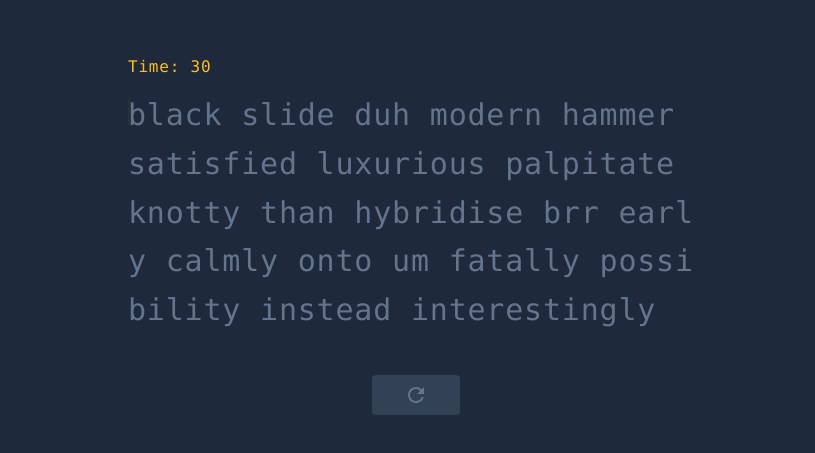
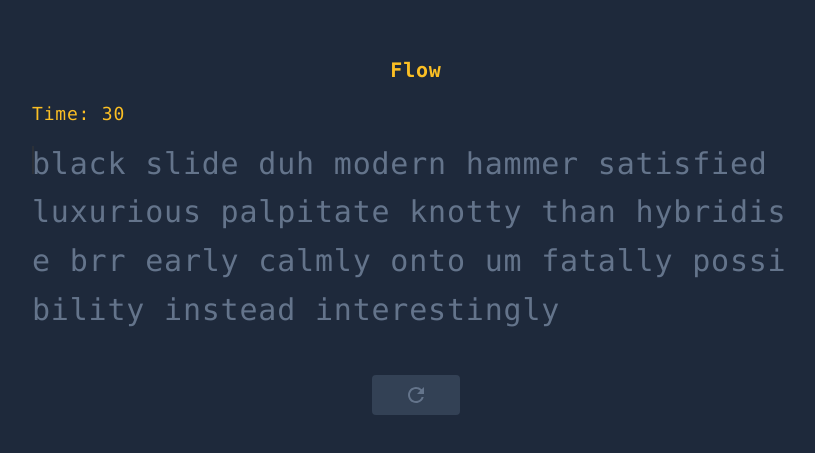
Before and after one commit to aivee-teodocio/flow, a React (Create React App) app: page / in a window 1280 px wide. Shown: the part 165-618 px from the top of the page, without its empty margins (224-1039 px from the left). Built offline with nearby package versions, Linux system fonts and the light colour scheme; the HTML template or start-up script is replaced by a standard one.

Commit message:
Styling changes

```diff
--- a/src/App.tsx
+++ b/src/App.tsx
@@ -3,6 +3,7 @@ import RedoButton from "./components/RedoButton";
 import Stats from "./components/Stats";
 import WordsContainer from "./components/WordsContainer";
 import useTest from "./hooks/useTest";
+import Header from "./components/Header";
 import { calculateAccuracy } from "./utils/helpers";
 import { DONE_STATE } from "./constants";
 
@@ -12,6 +13,7 @@ function App() {
 
   return (
     <>
+      <Header/>
       <Timer timeLeft={timeLeft}/>
       <WordsContainer
         wordsGenerated={words}
--- /dev/null
+++ b/src/components/Header.tsx
@@ -0,0 +1,15 @@
+import { useEffect } from "react";
+
+const Header = () => {
+    const appName = "Flow";
+
+    useEffect(() => {
+        document.title = appName;
+    }, []);
+
+    return (
+        <h1 className=" text-primary-400 text-xl text-center mb-4 font-bold">   {appName} </h1>
+    );
+}
+
+export default Header;
--- a/src/components/Timer.tsx
+++ b/src/components/Timer.tsx
@@ -1,5 +1,5 @@
 const Timer = ({ timeLeft }: { timeLeft: number}) => {
-    return <h2 className="text-primary-400 font-medium">Time: {timeLeft}</h2>;
+    return <h2 className="text-primary-400 text-lg">Time: {timeLeft}</h2>;
 }
 
 export default Timer;
--- a/src/components/WordsContainer.tsx
+++ b/src/components/WordsContainer.tsx
@@ -6,7 +6,8 @@ const WordsContainer = (
         { wordsGenerated, userInput } :
         { wordsGenerated: string, userInput: string }
     ) => {
-        return ( <div className="relative max-w-xl mt-3 text-3xl leading-relaxed break-all text-primary-500">
+        return (
+        <div className="relative max-w-3xl mt-3 text-3xl leading-relaxed break-all text-primary-600">
             <Words words={wordsGenerated}/>
             <UserTypings
                 className="absolute inset-0"
```
Also changed, not shown: 1 other file (tests, documents, lock files or other folders).
